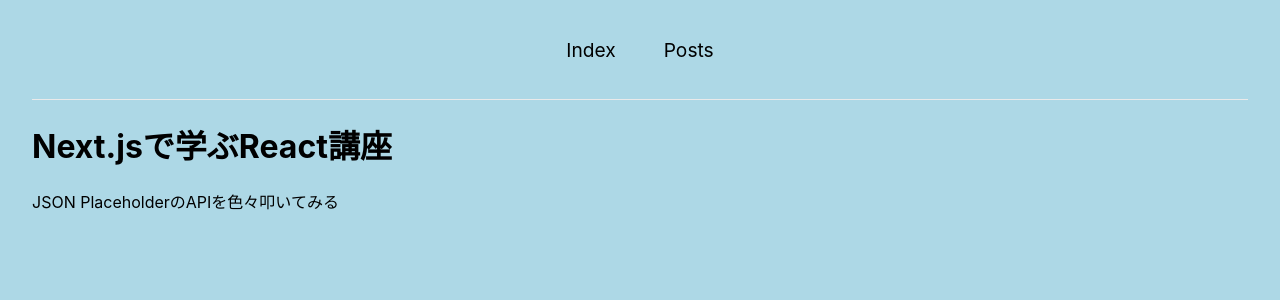
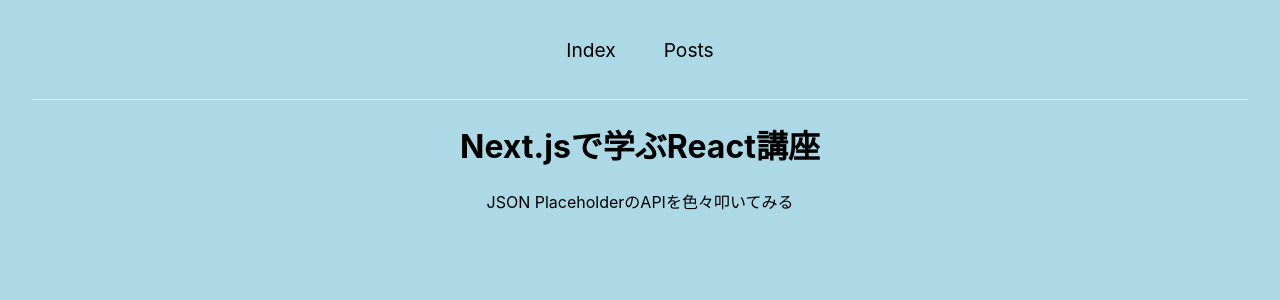
Before and after one commit to keido555/study-react, a Next.js app: page / in a window 1280 px wide. Shown: the top 300 px of the page. Built offline with nearby package versions, Linux system fonts and the light colour scheme.

Commit message:
♻️ cssの編集

```diff
--- a/src/pages/posts/index.jsx
+++ b/src/pages/posts/index.jsx
@@ -5,7 +5,7 @@
 
 const Home = () => {
   return (
-    <div className={styles.container}>
+    <div>
       <Head>
         <title>Create Next App</title>
       </Head>
--- a/src/styles/Home.module.css
+++ b/src/styles/Home.module.css
@@ -1,4 +1,4 @@
 .container {
   padding: 0 2rem;
-  /* text-align: center; */
+  text-align: center;
 }
```
